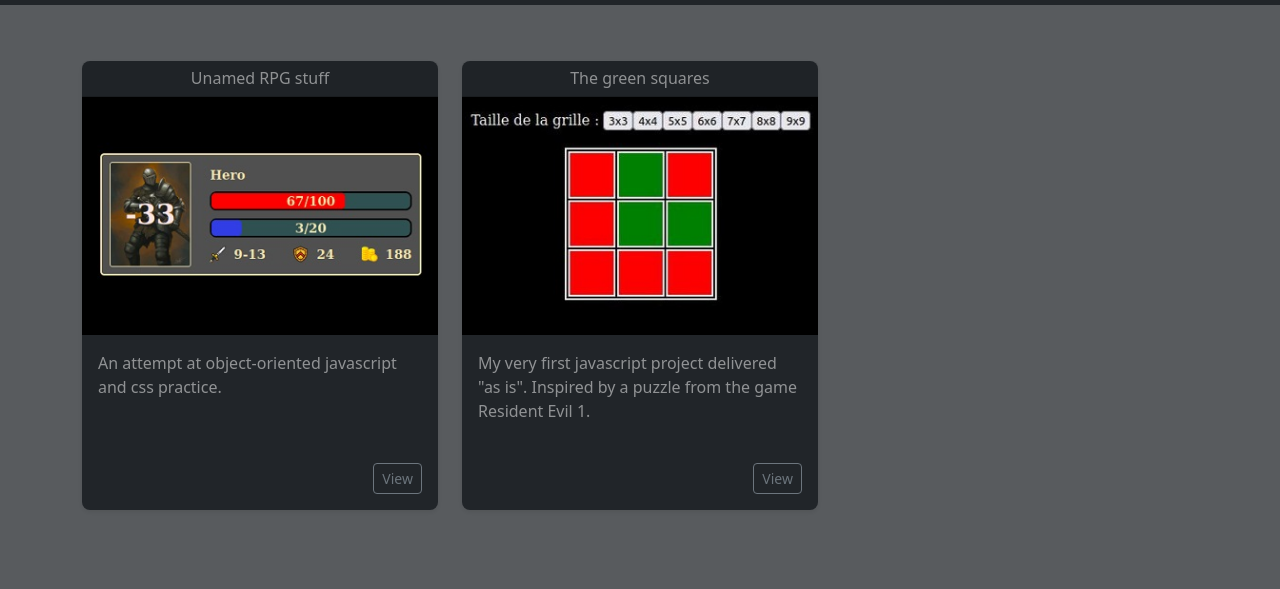
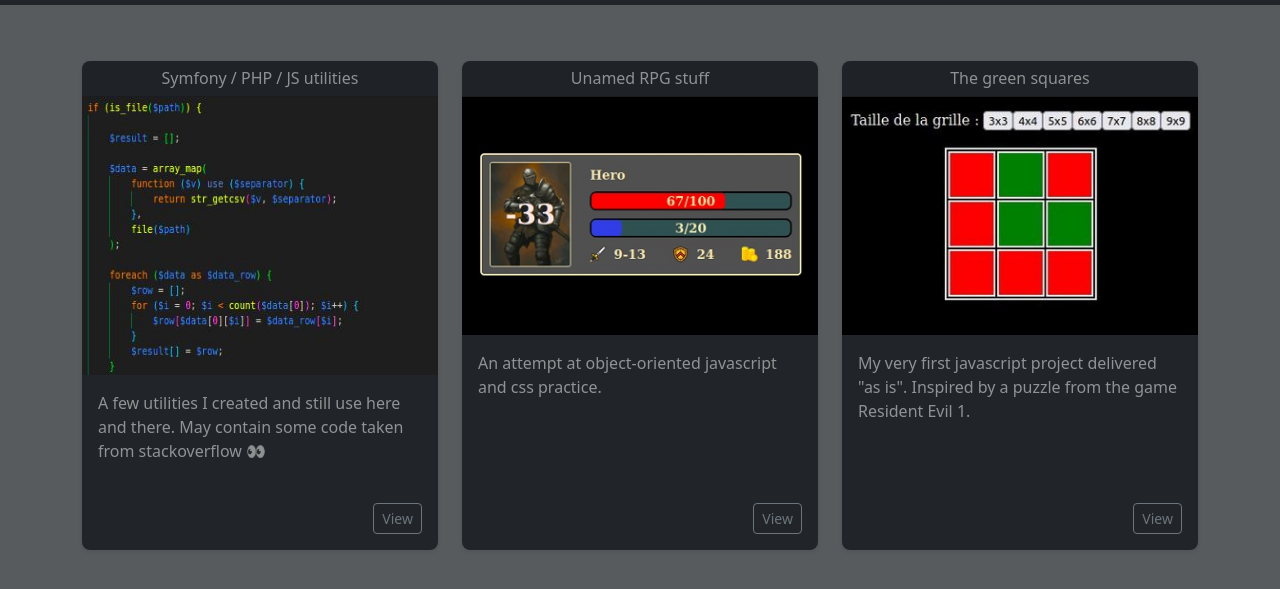
Before and after one commit to C0RB0C4L/c0rb0c4l.github.io, a plain HTML site: page index.html in a window 1280 px wide. Shown: the part 51-640 px from the top of the page. Drawn offline with nearby package versions, Linux system fonts and the light colour scheme.

Commit message:
added link to utilities

```diff
--- a/index.html
+++ b/index.html
@@ -50,7 +50,7 @@
 
 
         <!-- symfo/php/js stuff -->
-<!--         <div class="col py-3">
+        <div class="col py-3">
           <div class="card bg-dark border-0 mb-4 rounded-3 shadow-sm text-white-50 h-100 ">
 
             <div class="card-header py-2">
@@ -62,7 +62,7 @@
               <a class="stretched-link" href="" target="_blank"></a>
             </div>
 
-            <div class="card-body">
+            <div class="card-body d-flex flex-column justify-content-between">
               <p class="card-text">A few utilities I created and still use here and there. May contain some code taken
                 from stackoverflow &#128064;</p>
               <div class="d-flex justify-content-end align-items-center">
@@ -71,7 +71,7 @@
             </div>
 
           </div>
-        </div> -->
+        </div>
 
 
         <!-- rpg stuff -->
```
